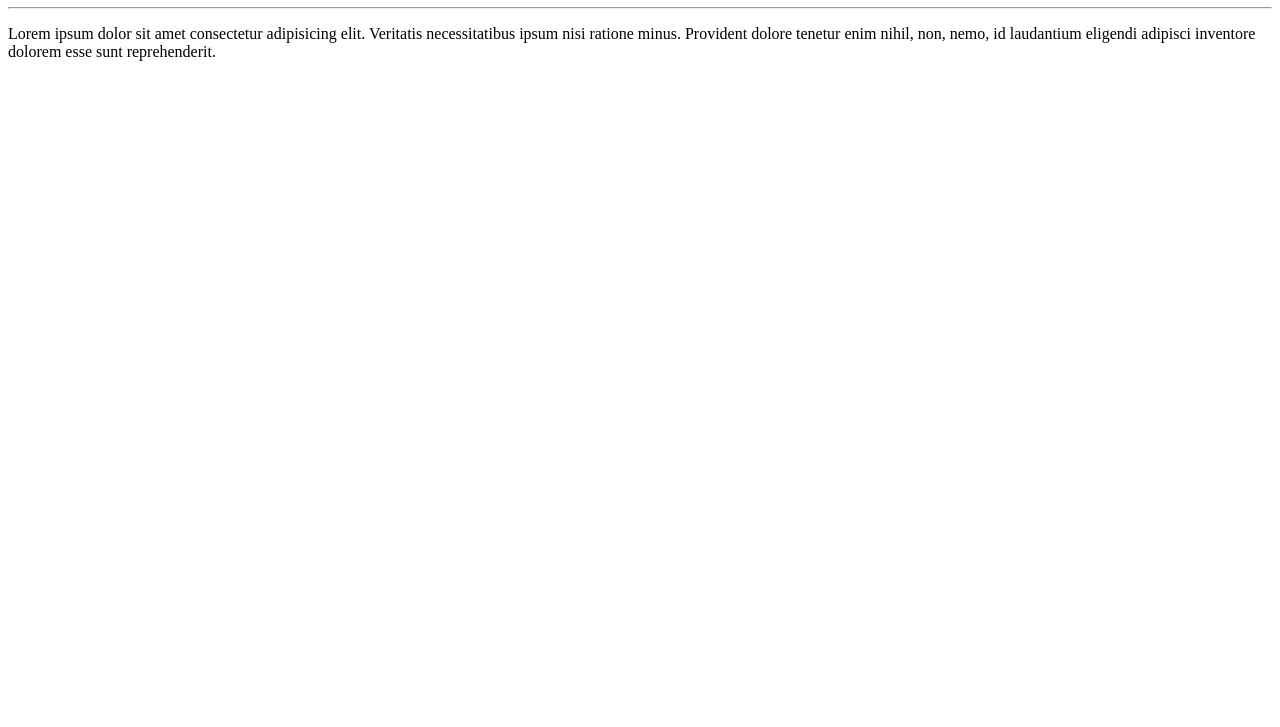
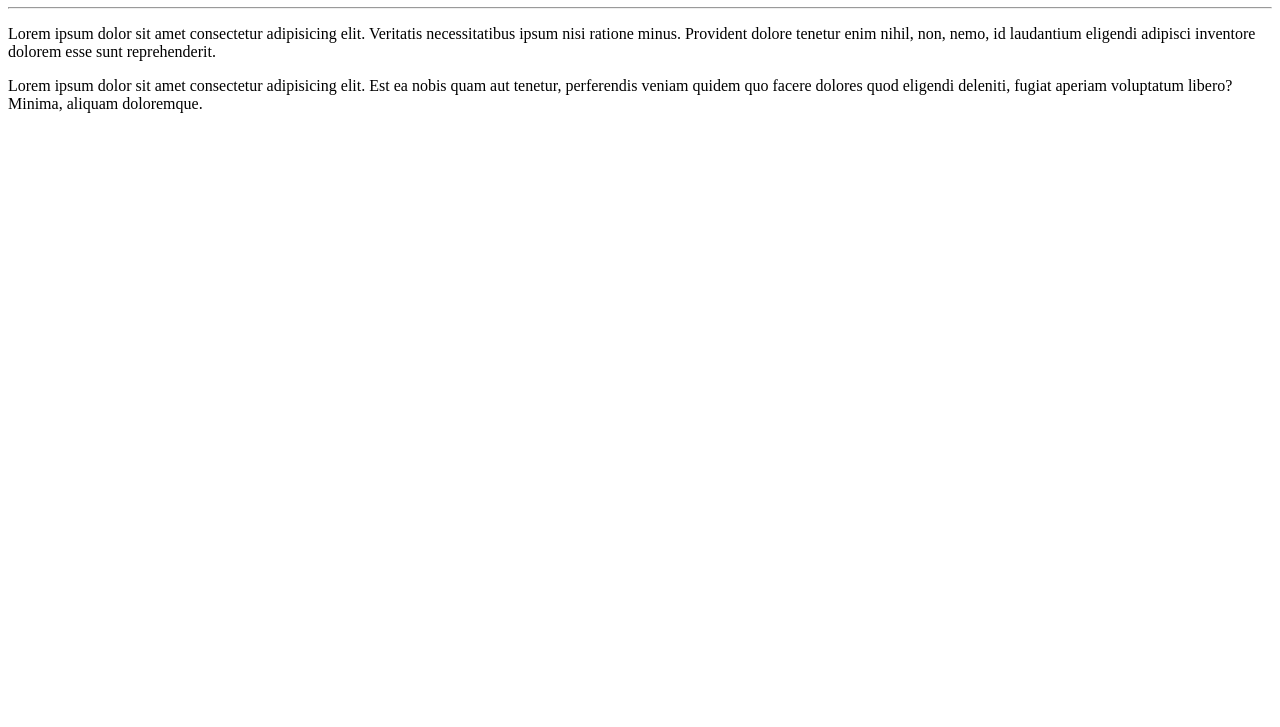
Before and after one commit to CarlosSilva8/Ola-Mundo, a plain HTML site: page site-exemplo/index.html in a window 1280 px wide. Shown: the part 73-800 px from the top of the page. Drawn offline with Linux system fonts and the light colour scheme.

Commit message:
Adicionei um parágrafo

```diff
--- a/site-exemplo/index.html
+++ b/site-exemplo/index.html
@@ -10,5 +10,6 @@
    <h1>Olá, Mundo!</h1>
    <hr>
    <p>Lorem ipsum dolor sit amet consectetur adipisicing elit. Veritatis necessitatibus ipsum nisi ratione minus. Provident dolore tenetur enim nihil, non, nemo, id laudantium eligendi adipisci inventore dolorem esse sunt reprehenderit.</p>
+   <p>Lorem ipsum dolor sit amet consectetur adipisicing elit. Est ea nobis quam aut tenetur, perferendis veniam quidem quo facere dolores quod eligendi deleniti, fugiat aperiam voluptatum libero? Minima, aliquam doloremque.</p>
 </body>
 </html>
```
